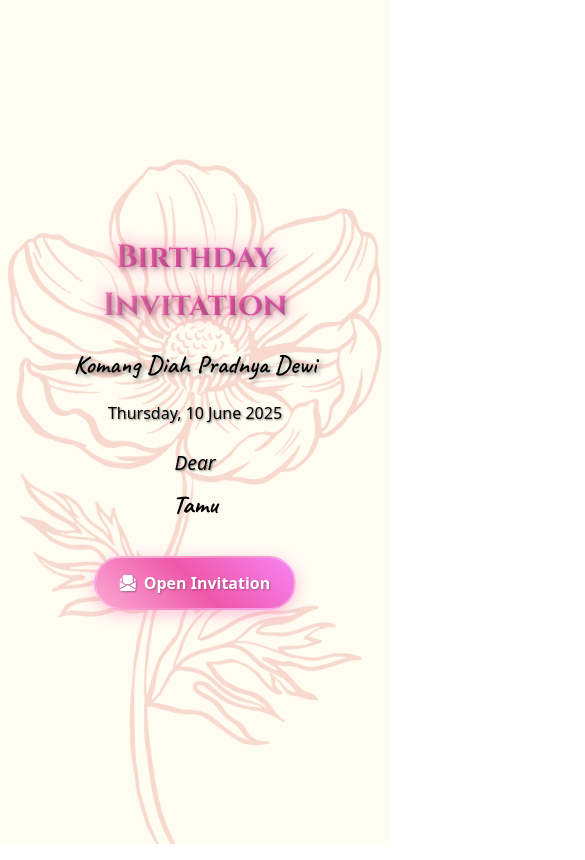
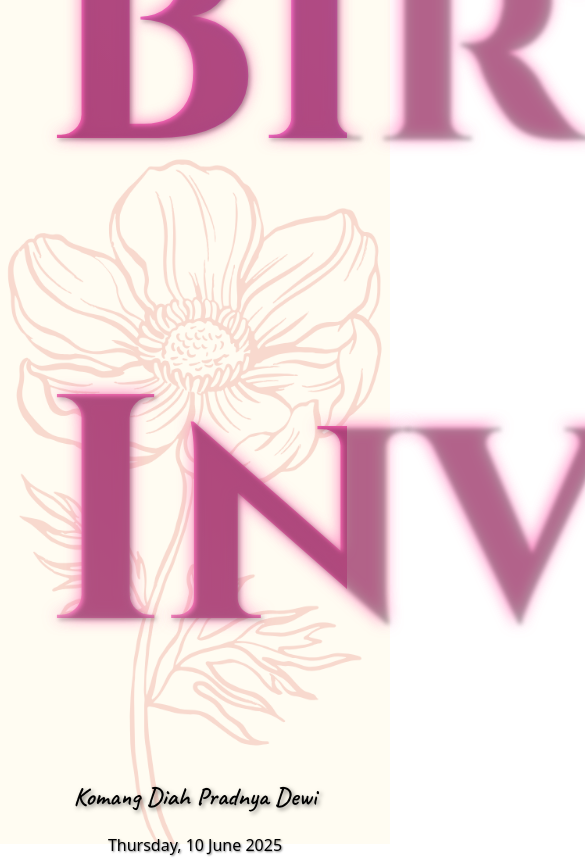
Before and after one commit to undangan-1/Birthday-Invitation-diahj, a plain HTML site: page index.html in a window 390 px wide. Shown: the top 860 px of the page, 585 px wide, since content can reach past the window. Drawn offline with nearby package versions, Linux system fonts and the light colour scheme; some packages are replaced by stand-ins of ours; a script that the page names is missing.

Commit message:
Update style.css

```diff
--- a/style.css
+++ b/style.css
@@ -504,8 +504,8 @@ body {
 }
 
 @media (max-width: 480px) {
-  .hero h1 {
-    font-size: 2rem;
+  .content h1 {
+    font-size: 20rem;
   }
 
   .hero h2 {
```
